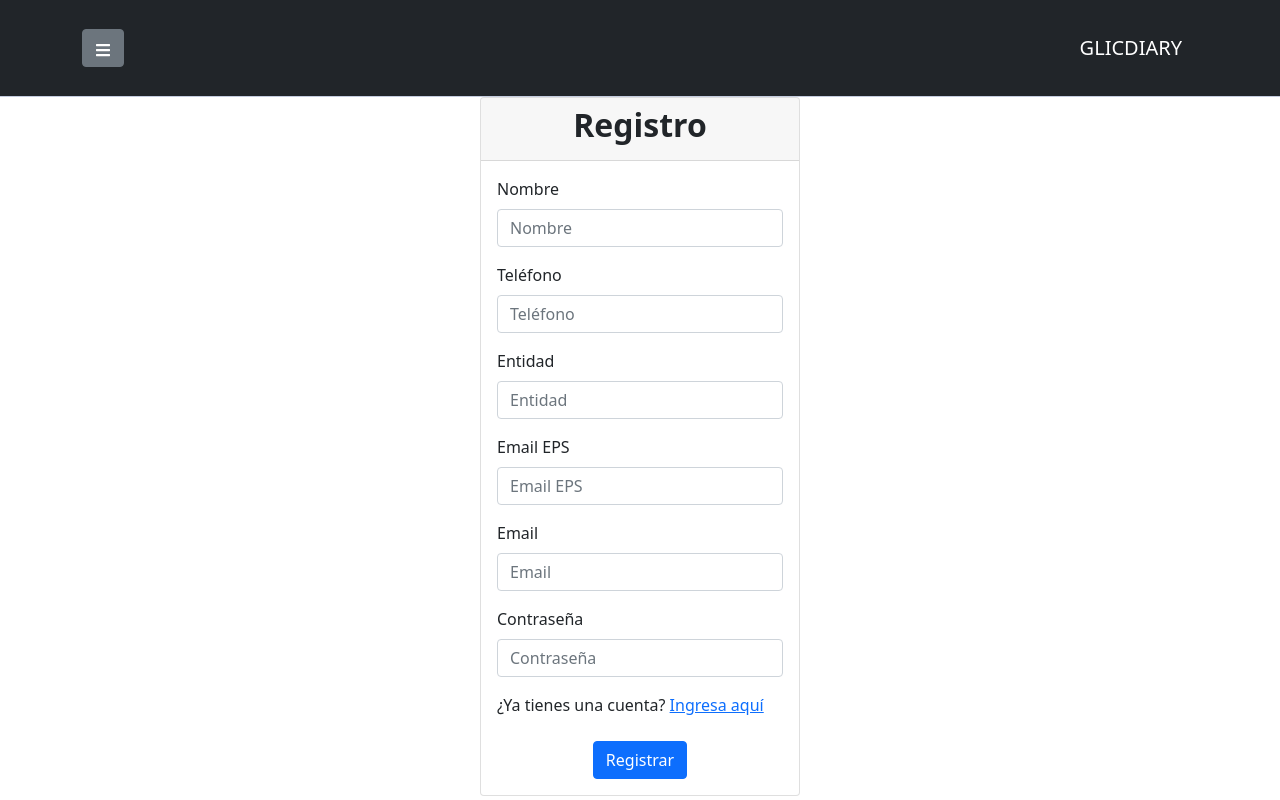
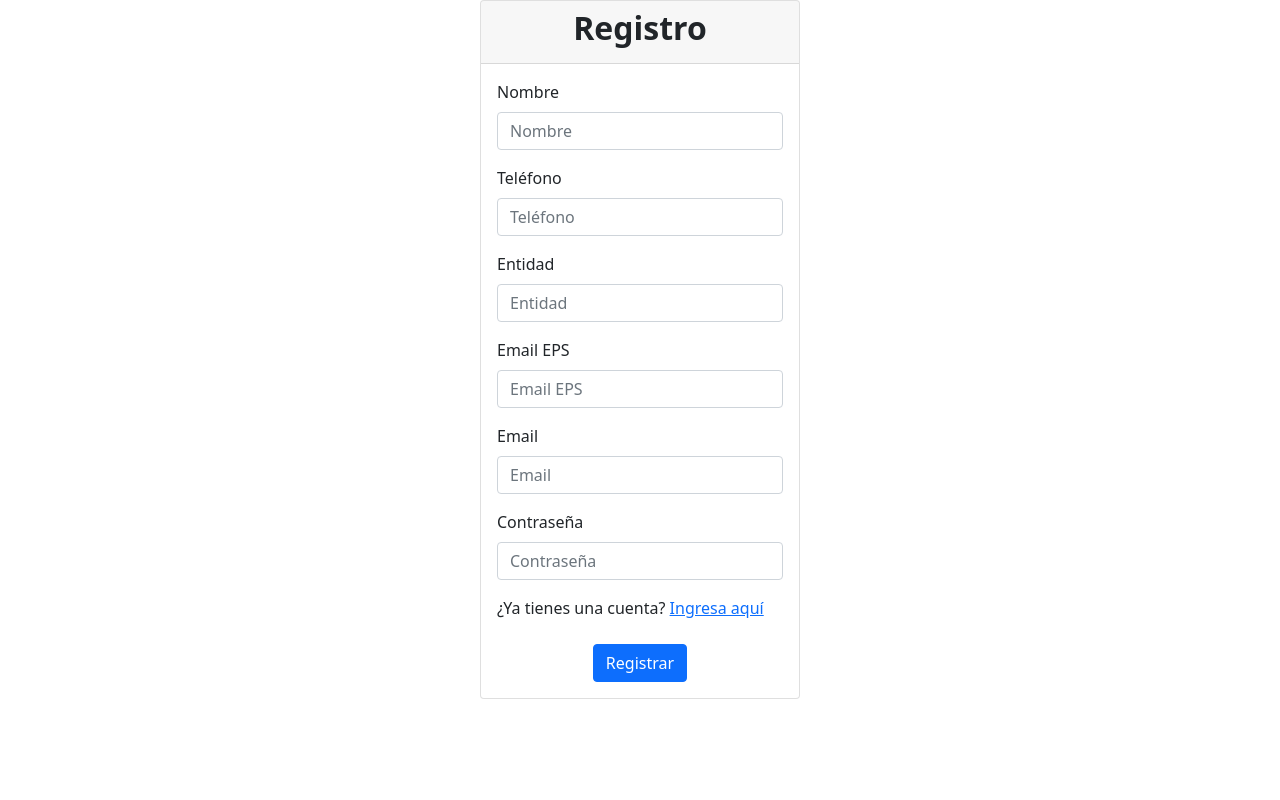
Before and after one commit to FrigoDev/Glicemiapp, a React (Create React App) app: page /reg in a window 1280 px wide. Built offline with nearby package versions, Linux system fonts and the light colour scheme.

Commit message:
Login without navbar
Separacion del login y register del body con navbar

```diff
--- a/src/App.js
+++ b/src/App.js
@@ -1,5 +1,9 @@
 import React, { useState } from 'react';
-import {BrowserRouter as Router,Switch,Route} from 'react-router-dom'
+import {
+  Switch,
+  Route
+} from "react-router-dom";
+import { BrowserRouter as Router } from 'react-router-dom';
 import 'bootstrap/dist/js/bootstrap.js';
 import 'bootstrap/js/src/modal';
 import Sidebar from './components/Sidebar';
@@ -9,24 +13,28 @@ import Login from './components/Login';
 import P_reg from './components/P_reg';
 import Reg from './components/Reg';
 import './components/App.scss';
+import NavBar from './components/Navbar';
 function App() {
+
+
   return (
-    <Router className="App">
-      <Navbar/>
+    <div className="App">
+    <Router>
+    <Switch>
+      <Route path="/reg" exact={true} component={Reg}/>
+      <Route path="/login" exact={true} component={Login}/>
+      <div>
+        <NavBar/>
+    <Route path="/home" exact={true} component={Home}/>
+    <Route path="/p_reg" exact={true} component={P_reg}/>
 
-      <div className="flex">
-
-      <div className="align-items-center">
-      <Route path="/home" exact={true} component={Home}/>
-      <Route path="/login" exact={true} component={Login}/>
-      <Route path="/p_reg" exact={true} component={P_reg}/>
-      <Route path="/reg" exact={true} component={Reg}/>
-      </div>
       </div>
 
+    </Switch>
+  </Router>
+  </div>
 
-    </Router>
-  );
+  )
 }
 
 
--- a/src/components/Login.js
+++ b/src/components/Login.js
@@ -22,9 +22,10 @@ const Login = () => {
                     <Form.Label>¿No estas registrado? <Link to="/reg">registrate aquí</Link></Form.Label>
                 </Form.Group>
                 <div className="text-center">
-                <Button variant="primary" type="submit">
+                <Link to="/home"><Button variant="primary" type="submit">
                     Iniciar Sesión
-                </Button>
+                </Button></Link>
+
                 </div>
 
             </Form>
--- a/src/components/Reg.js
+++ b/src/components/Reg.js
@@ -38,9 +38,10 @@ const Reg = () => {
                         <Form.Label>¿Ya tienes una cuenta? <Link to="/login">Ingresa aquí</Link></Form.Label>
                     </Form.Group>
                     <div className="text-center">
-                    <Button variant="primary" type="submit">
+                    <Link to="/home"> <Button variant="primary"  type="submit">
                         Registrar
-                    </Button>
+                    </Button></Link>
+
                     </div>
                 </Form>
             </Card.Body>
--- a/src/components/SidebarData.js
+++ b/src/components/SidebarData.js
@@ -25,7 +25,7 @@ export const SidebarData = [
   },
   {
     title: 'Cerrar sesion',
-    path: '/reg',
+    path: '/login',
     icon: <FaIcons.FaDoorClosed className=' fa-6x text-white' />
   },
   {
```
